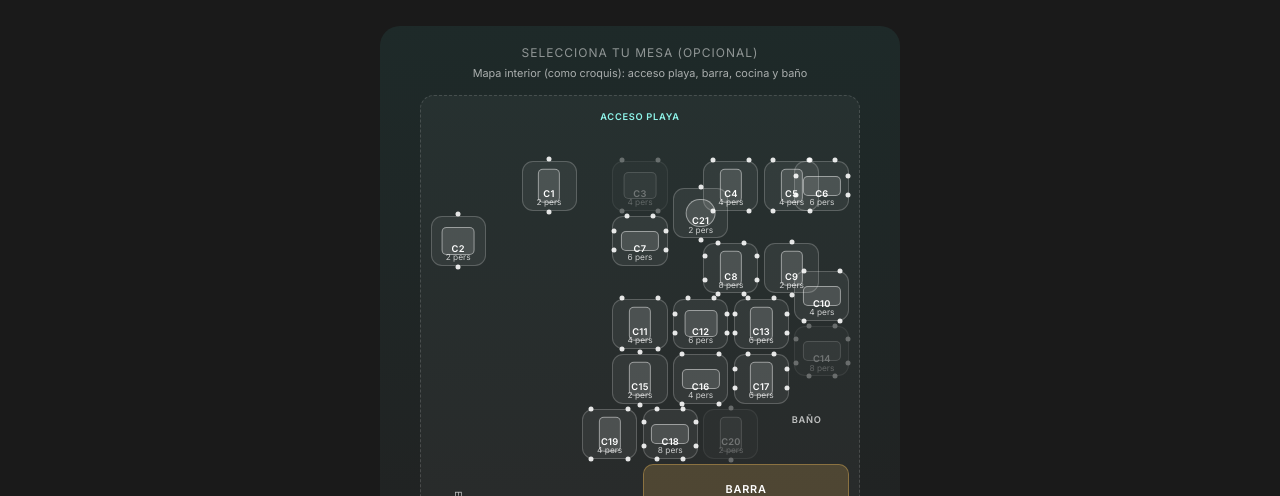
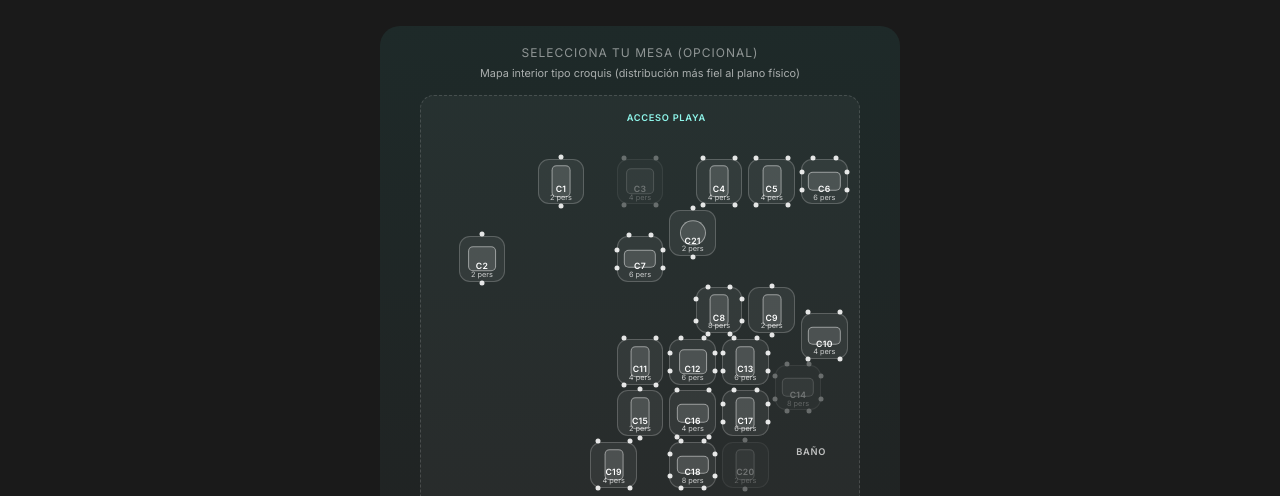
Before and after one commit to BJS-Innovation-Lab/camaron-yankee, a website: page index.html in a window 1280 px wide. Shown: the part 713-1209 px from the top of the page. Drawn offline with nearby package versions, Linux system fonts and the light colour scheme.

Commit message:
refactor: rebalance comedor floorplan spacing and table positions

```diff
--- a/index.html
+++ b/index.html
@@ -68,7 +68,7 @@ section{padding:2rem 1.5rem}
 
 .tables-grid{max-width:440px;margin:0 auto}
 .tables-grid.standard-grid{display:grid;grid-template-columns:repeat(6,minmax(42px,1fr));gap:0.5rem}
-.tables-grid.floorplan-grid{display:grid;grid-template-columns:repeat(14,minmax(18px,1fr));grid-template-rows:repeat(18,22px);gap:0.35rem;background:rgba(255,255,255,0.04);border:1px dashed rgba(255,255,255,0.15);border-radius:14px;padding:0.6rem;min-height:470px}
+.tables-grid.floorplan-grid{display:grid;grid-template-columns:repeat(16,minmax(16px,1fr));grid-template-rows:repeat(22,20px);gap:0.36rem;background:rgba(255,255,255,0.04);border:1px dashed rgba(255,255,255,0.15);border-radius:14px;padding:0.7rem;min-height:560px}
 
 .table-btn{position:relative;border-radius:11px;border:1.5px solid rgba(255,255,255,0.2);background:rgba(255,255,255,0.06);display:flex;flex-direction:column;align-items:center;justify-content:flex-end;cursor:pointer;transition:all 0.2s;font-size:0.64rem;color:var(--white);padding:0.15rem 0.1rem 0.18rem;-webkit-tap-highlight-color:transparent;overflow:visible}
 .table-btn:active{transform:scale(0.93)}
@@ -84,6 +84,9 @@ section{padding:2rem 1.5rem}
 
 .table-id{position:relative;z-index:2;font-size:0.58rem;font-weight:700;letter-spacing:0.3px;line-height:1}
 .table-btn .seats{position:relative;z-index:2;font-size:0.52rem;opacity:0.74;line-height:1.05}
+.tables-grid.floorplan-grid .table-btn{padding:0.08rem 0.06rem 0.12rem;font-size:0.56rem}
+.tables-grid.floorplan-grid .table-id{font-size:0.54rem}
+.tables-grid.floorplan-grid .table-btn .seats{font-size:0.46rem}
 
 .seat-layer{position:absolute;inset:-6px;pointer-events:none}
 .seat-dot{position:absolute;width:5px;height:5px;border-radius:50%;background:rgba(255,255,255,0.88);transform:translate(-50%,-50%)}
@@ -133,9 +136,9 @@ footer{text-align:center;padding:2rem;font-size:0.75rem;opacity:0.3}
 @media(max-width:380px){
   .hero h1{font-size:2rem}
   .tables-grid.standard-grid{gap:0.35rem;max-width:340px}
-  .tables-grid.floorplan-grid{grid-template-columns:repeat(14,minmax(14px,1fr));grid-template-rows:repeat(18,19px);gap:0.22rem;min-height:410px}
-  .table-btn{font-size:0.58rem}
-  .table-btn .seats{font-size:0.48rem}
+  .tables-grid.floorplan-grid{grid-template-columns:repeat(16,minmax(12px,1fr));grid-template-rows:repeat(22,17px);gap:0.18rem;min-height:420px;padding:0.45rem}
+  .table-btn{font-size:0.56rem}
+  .table-btn .seats{font-size:0.44rem}
   .form-row{flex-direction:column;gap:0.5rem}
 }
 </style>
@@ -307,27 +310,27 @@ const layoutRows = [2, 5, 4, 5, 3, 2];
 const seatPattern = [2,2,4,4,4,6,6,8,2,4,4,6,6,8,2,4,6,8,4,2,2];
 
 const comedorFloorplan = [
-  { id:'C1', row:3, col:4, rowSpan:2, colSpan:2, shape:'rect-v' },
-  { id:'C2', row:5, col:1, rowSpan:2, colSpan:2, shape:'square' },
-  { id:'C3', row:3, col:7, rowSpan:2, colSpan:2, shape:'square' },
-  { id:'C4', row:3, col:10, rowSpan:2, colSpan:2, shape:'rect-v' },
-  { id:'C5', row:3, col:12, rowSpan:2, colSpan:2, shape:'rect-v' },
-  { id:'C6', row:3, col:13, rowSpan:2, colSpan:2, shape:'rect-h' },
-  { id:'C7', row:5, col:7, rowSpan:2, colSpan:2, shape:'rect-h' },
-  { id:'C8', row:6, col:10, rowSpan:2, colSpan:2, shape:'rect-v' },
-  { id:'C9', row:6, col:12, rowSpan:2, colSpan:2, shape:'rect-v' },
-  { id:'C10', row:7, col:13, rowSpan:2, colSpan:2, shape:'rect-h' },
-  { id:'C11', row:8, col:7, rowSpan:2, colSpan:2, shape:'rect-v' },
-  { id:'C12', row:8, col:9, rowSpan:2, colSpan:2, shape:'square' },
-  { id:'C13', row:8, col:11, rowSpan:2, colSpan:2, shape:'rect-v' },
-  { id:'C14', row:9, col:13, rowSpan:2, colSpan:2, shape:'rect-h' },
-  { id:'C15', row:10, col:7, rowSpan:2, colSpan:2, shape:'rect-v' },
-  { id:'C16', row:10, col:9, rowSpan:2, colSpan:2, shape:'rect-h' },
-  { id:'C17', row:10, col:11, rowSpan:2, colSpan:2, shape:'rect-v' },
-  { id:'C18', row:12, col:8, rowSpan:2, colSpan:2, shape:'rect-h' },
-  { id:'C19', row:12, col:6, rowSpan:2, colSpan:2, shape:'rect-v' },
-  { id:'C20', row:12, col:10, rowSpan:2, colSpan:2, shape:'rect-v' },
-  { id:'C21', row:4, col:9, rowSpan:2, colSpan:2, shape:'round' }
+  { id:'C1', row:3, col:5, rowSpan:2, colSpan:2, shape:'rect-v' },
+  { id:'C2', row:6, col:2, rowSpan:2, colSpan:2, shape:'square' },
+  { id:'C3', row:3, col:8, rowSpan:2, colSpan:2, shape:'square' },
+  { id:'C4', row:3, col:11, rowSpan:2, colSpan:2, shape:'rect-v' },
+  { id:'C5', row:3, col:13, rowSpan:2, colSpan:2, shape:'rect-v' },
+  { id:'C6', row:3, col:15, rowSpan:2, colSpan:2, shape:'rect-h' },
+  { id:'C7', row:6, col:8, rowSpan:2, colSpan:2, shape:'rect-h' },
+  { id:'C8', row:8, col:11, rowSpan:2, colSpan:2, shape:'rect-v' },
+  { id:'C9', row:8, col:13, rowSpan:2, colSpan:2, shape:'rect-v' },
+  { id:'C10', row:9, col:15, rowSpan:2, colSpan:2, shape:'rect-h' },
+  { id:'C11', row:10, col:8, rowSpan:2, colSpan:2, shape:'rect-v' },
+  { id:'C12', row:10, col:10, rowSpan:2, colSpan:2, shape:'square' },
+  { id:'C13', row:10, col:12, rowSpan:2, colSpan:2, shape:'rect-v' },
+  { id:'C14', row:11, col:14, rowSpan:2, colSpan:2, shape:'rect-h' },
+  { id:'C15', row:12, col:8, rowSpan:2, colSpan:2, shape:'rect-v' },
+  { id:'C16', row:12, col:10, rowSpan:2, colSpan:2, shape:'rect-h' },
+  { id:'C17', row:12, col:12, rowSpan:2, colSpan:2, shape:'rect-v' },
+  { id:'C18', row:14, col:10, rowSpan:2, colSpan:2, shape:'rect-h' },
+  { id:'C19', row:14, col:7, rowSpan:2, colSpan:2, shape:'rect-v' },
+  { id:'C20', row:14, col:12, rowSpan:2, colSpan:2, shape:'rect-v' },
+  { id:'C21', row:5, col:10, rowSpan:2, colSpan:2, shape:'round' }
 ].map((t, idx) => ({ ...t, seats: seatPattern[idx] ?? 4 }));
 
 function buildTables(prefix) {
@@ -389,20 +392,20 @@ function renderTables() {
 
   if (currentArea === 'comedor') {
     grid.className = 'tables-grid floorplan-grid';
-    hint.textContent = 'Mapa interior (como croquis): acceso playa, barra, cocina y baño';
+    hint.textContent = 'Mapa interior tipo croquis (distribución más fiel al plano físico)';
 
     const labels = `
-      <div class="floor-label access" style="grid-column:6 / span 4; grid-row:1 / span 1;">Acceso Playa</div>
-      <div class="floor-label bath" style="grid-column:12 / span 3; grid-row:12 / span 1;">Baño</div>
-      <div class="floor-label entrance" style="grid-column:1 / span 2; grid-row:14 / span 4;">Entrada</div>
-      <div class="zone-block bar" style="grid-column:8 / span 7; grid-row:14 / span 2;">Barra</div>
-      <div class="zone-block kitchen" style="grid-column:8 / span 7; grid-row:16 / span 3;">Cocina</div>
+      <div class="floor-label access" style="grid-column:7 / span 6; grid-row:1 / span 1;">Acceso Playa</div>
+      <div class="floor-label bath" style="grid-column:14 / span 3; grid-row:14 / span 1;">Baño</div>
+      <div class="floor-label entrance" style="grid-column:1 / span 2; grid-row:16 / span 5;">Entrada</div>
+      <div class="zone-block bar" style="grid-column:10 / span 7; grid-row:17 / span 2;">Barra</div>
+      <div class="zone-block kitchen" style="grid-column:10 / span 7; grid-row:19 / span 3;">Cocina</div>
     `;
 
     const tableHtml = tables.comedor.map(t => {
       const isUnavail = unavailable.includes(t.id);
       const isSel = selectedTable === t.id;
-      const style = `grid-row:${t.row} / span ${t.rowSpan};grid-column:${t.col} / span ${t.colSpan};min-height:50px;`;
+      const style = `grid-row:${t.row} / span ${t.rowSpan};grid-column:${t.col} / span ${t.colSpan};height:100%;min-height:0;`;
       return renderTableButton(t, isSel, isUnavail, style);
     }).join('');
 
```
